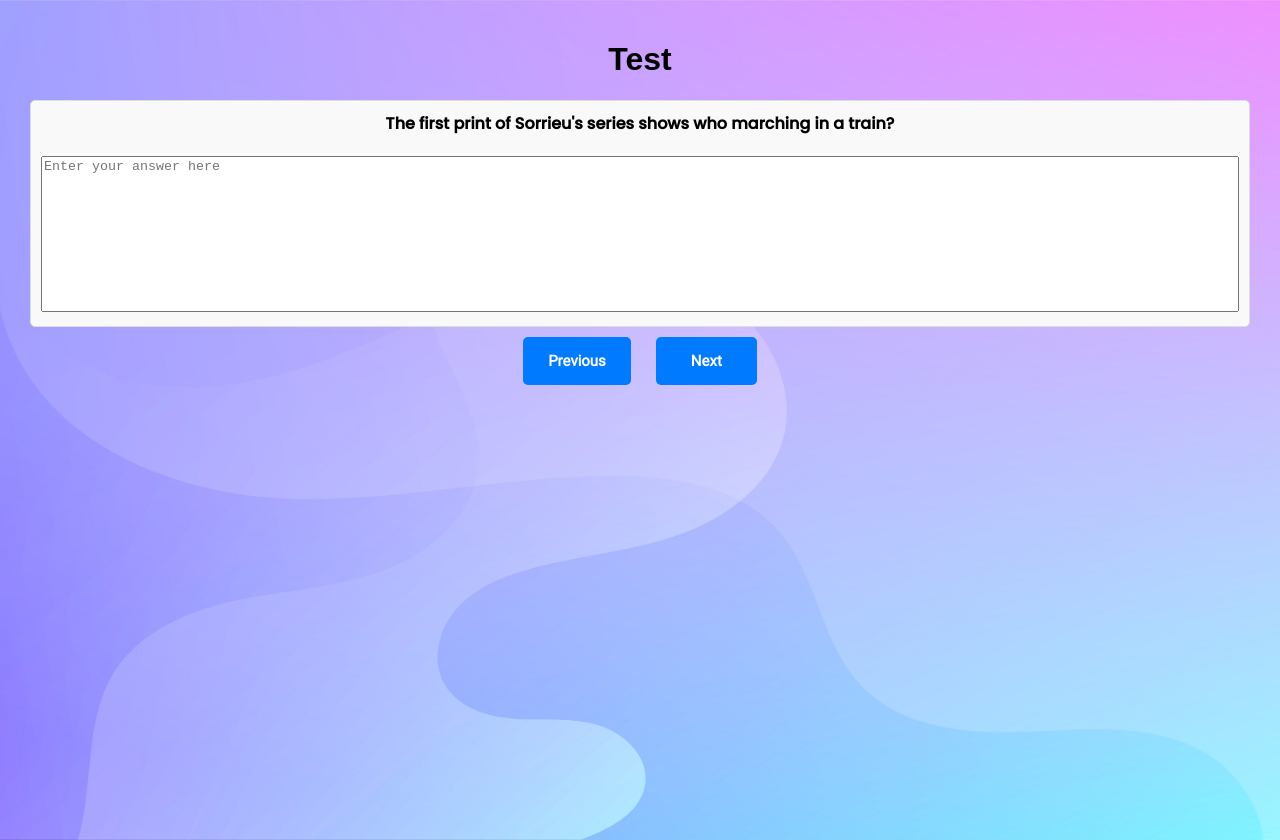
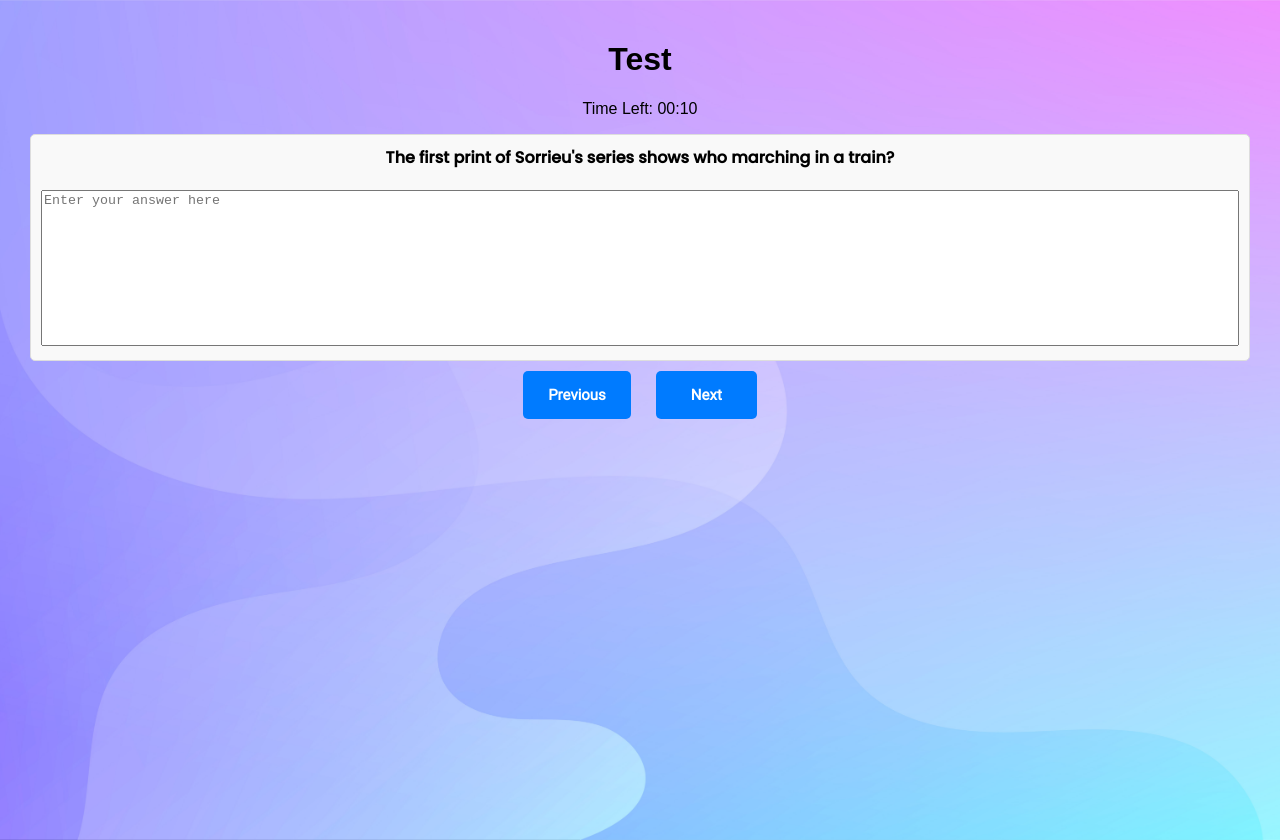
Before and after one commit to gauravpanjabi/question-gen-frontend-, a React (Create React App) app: page /test in a window 1280 px wide. Built offline with nearby package versions, Linux system fonts and the light colour scheme; the HTML template or start-up script is replaced by a standard one.

Commit message:
Update TestEnvironment.tsx

```diff
--- a/src/components/TestEnvironment/TestEnvironment.tsx
+++ b/src/components/TestEnvironment/TestEnvironment.tsx
@@ -1,8 +1,9 @@
 import React, { useState, useEffect } from 'react';
 import { Link } from 'react-router-dom';
+import CountdownTimer from '../CountDownTimer/CountDownTimer'; // Import CountdownTimer component
 import './TestEnvironment.css';
 import data from './questions.json';
-import CheckAnswers from './CheckAnswers'; // Import CheckAnswers component
+import CheckAnswers from './CheckAnswers';
 
 interface Question {
   text: string;
@@ -18,9 +19,11 @@ const TestEnvironment: React.FC = () => {
   const [currentQuestion, setCurrentQuestion] = useState<number>(0);
   const [textAreaValues, setTextAreaValues] = useState<string[]>([]);
   const [showResults, setShowResults] = useState<boolean>(false);
-  const [correctAnswers, setCorrectAnswers] = useState<string[]>([]); // Store correct answers
+  const [correctAnswers, setCorrectAnswers] = useState<string[]>([]);
   const [incorrectQuestions, setIncorrectQuestions] = useState<string[]>([]);
   const [skippedQuestionIndices, setSkippedQuestionIndices] = useState<number[]>([]);
+  const [timerEnded, setTimerEnded] = useState<boolean>(false); // Add timer state
+  const [testSubmitted, setTestSubmitted] = useState<boolean>(false); // Add testSubmitted state
 
   useEffect(() => {
     const fetchedQuizData: QuizData = data;
@@ -85,6 +88,13 @@ const TestEnvironment: React.FC = () => {
     setSkippedQuestionIndices(skippedIndices);
 
     setShowResults(true);
+    setTimerEnded(true); // Stop the timer when the test is submitted
+    setTestSubmitted(true); // Set testSubmitted to true
+  };
+
+  const handleTimerEnd = () => {
+    setTimerEnded(true);
+    calculateResults();
   };
 
   if (!quizData) {
@@ -96,6 +106,7 @@ const TestEnvironment: React.FC = () => {
   return (
     <div className="quiz-container">
       <h1 className="title11">Test</h1>
+      {!timerEnded && !testSubmitted && <CountdownTimer onTimerEnd={handleTimerEnd} />} {/* Render CountdownTimer */}
       <div className="question-card">
         <div className="question">{question.text}</div>
         <div>
@@ -151,8 +162,6 @@ const TestEnvironment: React.FC = () => {
             </div>
           ))}
 
-
-
           {skippedQuestionIndices.map((index, resultIndex) => (
             <div key={index} className="result-item">
               <p className='result-text'>{`Question ${index + 1 || 'NA'}: Skipped`}</p>
@@ -161,15 +170,6 @@ const TestEnvironment: React.FC = () => {
           ))}
         </div>
       )}
-
-
-      {/* {showResults && (
-        <Link to="/test/checkAnswers">
-          <button className="submit-button1">
-            Check Answers
-          </button>
-        </Link>
-      )} */}
     </div>
   );
 };
```
